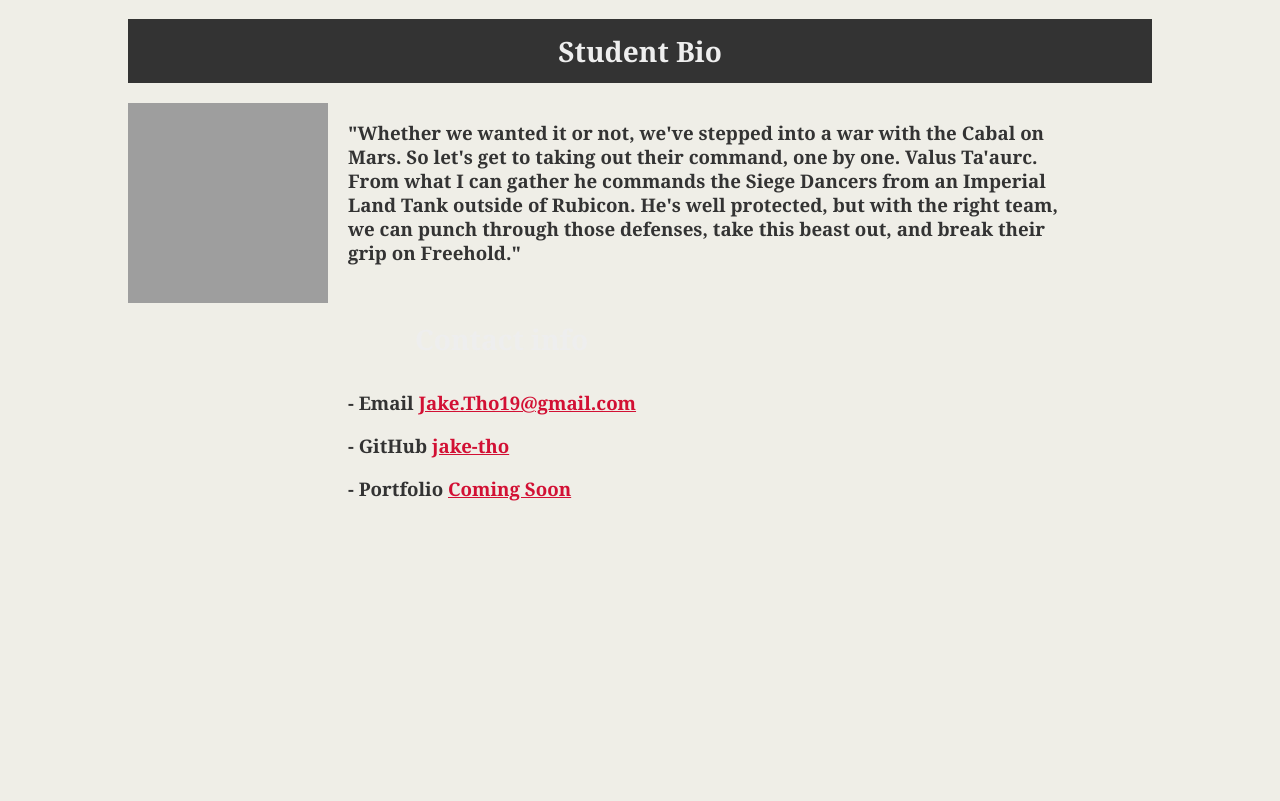
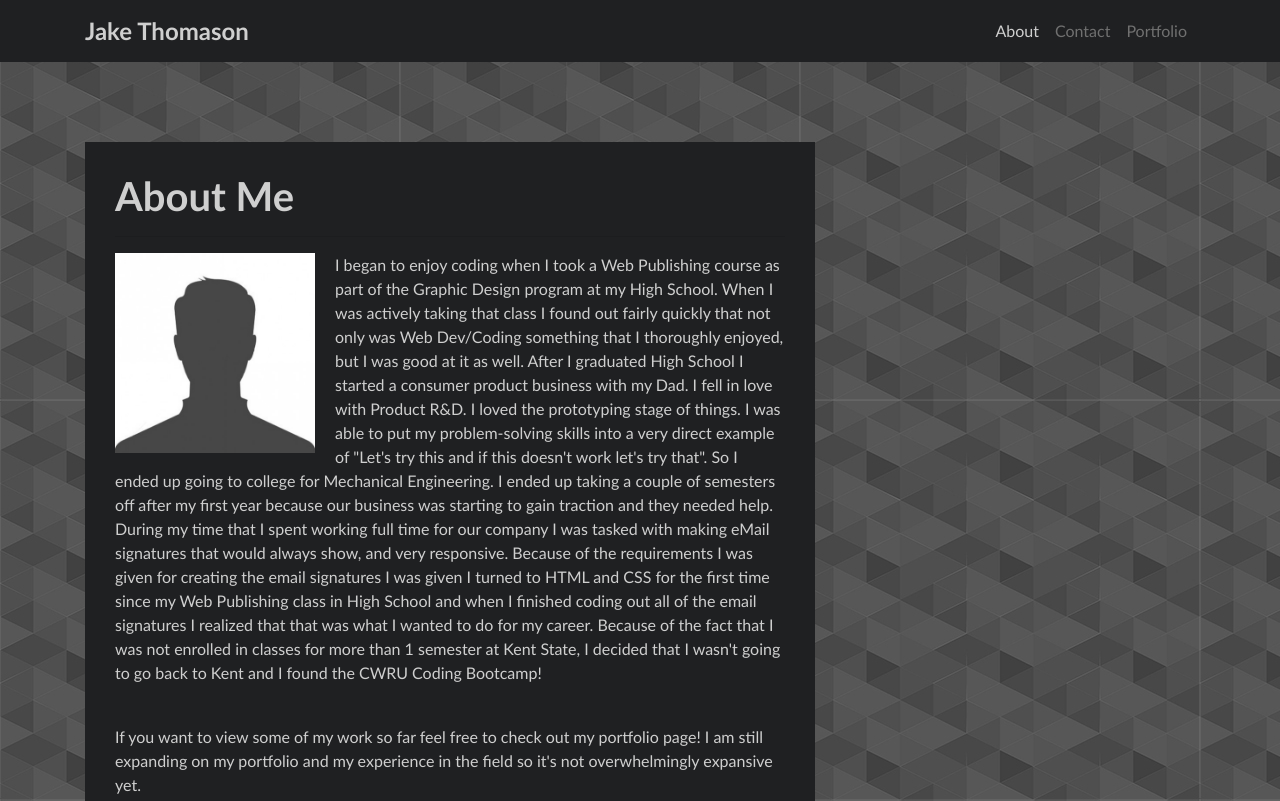
Before and after one commit to jake-tho/my-site, a plain HTML site: page index.html in a window 1280 px wide. Shown: the top 801 px of the page. Drawn offline with nearby package versions, Linux system fonts and the light colour scheme; files that its build step writes are made by us from their sources; grey boxes are pictures that could not be loaded.

Commit message:
Updated portfolio

```diff
--- /dev/null
+++ b/assets/css/styles.css
@@ -0,0 +1,123 @@
+/* CSS for ALL 3 pages */
+
+body {
+  font-family:"Gill Sans", "Gill Sans MT", "Myriad Pro", "DejaVu Sans Condensed", Helvetica, Arial, "sans-serif";
+  background-image: url("../images/portbg.jpg");
+}
+html {
+  position: relative;
+  min-height: 100%;
+}
+main {
+  margin: 80px 0;
+}
+.block {
+  background-color: #fff;
+  padding: 30px;
+  margin-bottom: 30px;
+}
+.block-header {
+  color: #4aaaa5;
+  font-family:"Gill Sans", "Gill Sans MT", "Myriad Pro", "DejaVu Sans Condensed", Helvetica, Arial, "sans-serif";
+  font-weight: bold;
+}
+
+
+/* Nav Bar CSS */
+
+#header {
+	background-color: #1F2022;
+}
+#navLink{
+	color: #707070;
+}
+#active{
+	color:#cfcfcf;
+}
+#logo {
+  font-family:"Gill Sans", "Gill Sans MT", "Myriad Pro", "DejaVu Sans Condensed", Helvetica, Arial, "sans-serif";
+  font-size: 24px;
+  font-weight: bold;
+  color:#CFCFCF;
+}
+.navbar-default .navbar-nav > li > a:hover {
+  color: #4aaaa5;
+}
+.navbar {
+  background: white;
+  border: none;
+}
+@media only screen and (max-width: 767px) {
+  .navbar-header {
+    background-color: #4aaaa5;
+  }
+}
+
+
+/* Footer CSS */
+
+.footer {
+  position: absolute;
+  bottom: 0;
+  width: 100%;
+  height: 60px;
+  background-color: #666;
+}
+.text-muted-footer {
+  margin-top: 15px;
+  color: #fff;
+}
+.two-toned-footer-color {
+  height: 6px;
+  padding-top: 3px;
+  background-color: #4aaaa5;
+}
+
+
+/*===================================================================================*/
+/* The rest of the CSS from this line on is the CSS for each of the individual pages */
+/*===================================================================================*/
+
+
+/* About Me CSS */
+
+#abtHdrTxt {
+  font-family:"Gill Sans", "Gill Sans MT", "Myriad Pro", "DejaVu Sans Condensed", Helvetica, Arial, "sans-serif";
+  color: #CFCFCF;
+}
+#about-image {
+  float: left;
+  width: 200px;
+  margin: 0 20px 10px 0;
+}
+#block{
+	background-color: #1F2022;
+}
+#blockTxt{
+	color:#CFCFCF;
+}
+/* Portfolio CSS */
+
+.port-image {
+  margin: 20px auto;
+}
+
+
+/* Contact Me CSS Page  */
+
+.form-control {
+  border-radius: 0;
+  min-width: 100%;
+  max-width: 100%;
+}
+.submit-btn {
+  padding: 15px 30px;
+  font-size: 16px;
+  font-weight: lighter;
+  color: #fff;
+  background-color: #575757;
+  border: 0;
+}
+.submit-btn:hover {
+  opacity: .7;
+}
--- a/index.html
+++ b/index.html
@@ -2,32 +2,73 @@
 <html lang="en-us">
 
 <head>
-	<meta charset="utf-8">
-	<title>Jake Thomason</title>
-	<link rel="stylesheet" type="text/css" href="css/style.css">
+  <meta charset="UTF-8">
+  <meta name="viewport" content="width=device-width, initial-scale=1.0">
+  <meta http-equiv="X-UA-Compatible" content="ie=edge">
+
+  <title>About Me</title>
+
+  <link rel="stylesheet" href="https://maxcdn.bootstrapcdn.com/bootstrap/4.0.0/css/bootstrap.min.css">
+  <link rel="stylesheet" href="assets/css/styles.css" media="screen">
 </head>
 
 <body>
-<div class="container">
-<header>
-	<h1>Student Bio</h1>
-</header>
+  <nav class="navbar navbar-expand-lg navbar-light" id="header">
+        <div class="container">
+          <a class="navbar-brand" href="index.html" id="logo">Jake Thomason</a>
+          <button class="navbar-toggler" type="button" data-toggle="collapse" data-target="#navbarTogglerDemo01"
+            aria-controls="navbarTogglerDemo01" aria-expanded="false" aria-label="Toggle navigation">
+            <span class="navbar-toggler-icon"></span>
+          </button>
+          <div class="collapse navbar-collapse" id="navbarTogglerDemo01">
+            <ul class="navbar-nav ml-auto mt-2 mt-lg-0">
+              <li class="nav-item">
+                <a class="nav-link active" id="active" href="index.html">About</a>
+              </li>
+              <li class="nav-item">
+                <a class="nav-link" id="navLink" href="contact.html">Contact</a>
+              </li>
+              <li class="nav-item">
+                <a class="nav-link" id="navLink" href="portfolio.html">Portfolio</a>
+              </li>
+            </ul>
+          </div>
+        </div>
+      </nav>
 
-<section id="bio-image">
-	<img src="https://cdn.pixabay.com/photo/2015/10/05/22/37/blank-profile-picture-973460_1280.png" alt="Image not found" width="200" height="200">
-</section>
+  <main class="container">
+    <section class="row">
+      <div class="col-md-8">
+        <article class="block" id="block">
+          <h1 class="block-header" id="abtHdrTxt">About Me</h1>
+          <hr/>
+          <img src="assets/images/Blank-Profile.jpg" alt="Image not fond." id="about-image"/>
+          <p id="blockTxt">I began to enjoy coding when I took a Web Publishing course as part of the Graphic Design program at my High School. When I was actively taking that class I found out fairly quickly that not only was Web Dev/Coding something that I thoroughly enjoyed, but I was good at it as well. After I graduated High School I started a consumer product business with my Dad. I fell in love with Product R&amp;D. I loved the prototyping stage of things. I was able to put my problem-solving skills into a very direct example of "Let's try this and if this doesn't work let's try that". So I ended up going to college for Mechanical Engineering. I ended up taking a couple of semesters off after my first year because our business was starting to gain traction and they needed help. During my time that I spent working full time for our company I was tasked with making eMail signatures that would always show, and very responsive. Because of the requirements I was given for creating the email signatures I was given I turned to HTML and CSS for the first time since my Web Publishing class in High School and when I finished coding out all of the email signatures I realized that that was what I wanted to do for my career. Because of the fact that I was not enrolled in classes for more than 1 semester at Kent State, I decided that I wasn't going to go back to Kent and I found the CWRU Coding Bootcamp!</p>
+          <br/>
+          <p id="blockTxt">If you want to view some of my work so far feel free to check out my portfolio page! I am still expanding on my portfolio and my experience in the field so it's not overwhelmingly expansive yet.</p>
+        </article>
+      </div>
+    </section>
+	<div class="container">
+	  <div class="row">
+	  	<a href="https://www.linkedin.com/in/jake-thomason-1a437214a/">
+		   <img src="assets/images/linkedin.png" alt="LinkedIn">
+		</a>
+	  </div>
+	  <div class="row">
+	  	<a href="https://github.com/jake-tho">
+		   <img src="assets/images/GitHub-Logo.png" alt="GitHub">
+		</a>
+	  </div>
+	</div>
+  </main>
 
-<section id="main-bio">
-	<h3>"Whether we wanted it or not, we've stepped into a war with the Cabal on Mars. So let's get to taking out their command, one by one. Valus Ta'aurc. From what I can gather he commands the Siege Dancers from an Imperial Land Tank outside of Rubicon. He's well protected, but with the right team, we can punch through those defenses, take this beast out, and break their grip on Freehold."</h3>
-</section>
-
-<section id="contact-info">
-	<h1>Contact info</h1>
-	<h3> - Email <a href="mailto:jake.tho19@gmail.com"> Jake.Tho19@gmail.com </a></h3>
-	<h3> - GitHub <a href="https://github.com/jake-tho" target="_blank">jake-tho</a></h3>
-	<h3> - Portfolio <a href="#">Coming Soon</a></h3>
-</section>
-
-</div>
+  <footer class="footer">
+    <p class="text-muted text-muted-footer text-center">
+      &copy; Copyright Jake Thomason
+    </p>
+  </footer>
+  <script type="text/javascript" src="https://cdnjs.cloudflare.com/ajax/libs/jquery/3.2.1/jquery.min.js"></script>
+  <script src="https://maxcdn.bootstrapcdn.com/bootstrap/4.0.0/js/bootstrap.min.js"></script>
 </body>
 </html>
--- a/style.css
+++ /dev/null
@@ -1,52 +0,0 @@
-body {
-    padding: 0;
-    margin: 0;
-    font-family: Georgia, "Times New Roman", Times, "serif";
-    line-height: 150%;
-    color: #333;
-    background: #efeee7;
-  }
-
-  header {
-    background: #333333;
-  }
-
-  h1 {
-    padding-top: 20px;
-    padding-bottom: 20px;
-    margin-bottom: 20px;
-    font-size: 28px;
-    color: #EEEEEE;
-    text-align: center;
-  }
-
-  h2 {
-    margin:auto;
-    font-size: 24px;
-  }
-
-  a {
-    color: #d21034;
-  }
-
-  .container {
-    width: 1024px;
-    margin: 0 auto;
-  }
-
-  #main-bio {
-    float: left;
-    width: 70%;
-  }
-
-  #contact-info {
-    width: 30%;
-    float: left;
-  }
-
-  #bio-image {
-    float: left;
-    width: 200px;
-    height: 200px;
-    margin-right: 20px;
-  }
```
Also changed, not shown: contact.html (added, +76 -0 lines), portfolio.html (added, +79 -0 lines), assets/images/Binder.PNG (added), assets/images/Blank-Profile.jpg (added), assets/images/GitHub-Logo.png (added), assets/images/ignasi_pattern_s.png (added), assets/images/linkedin.png (added), assets/images/portbg.jpg (added), assets/images/scheduler.PNG (added), 2 other files.
